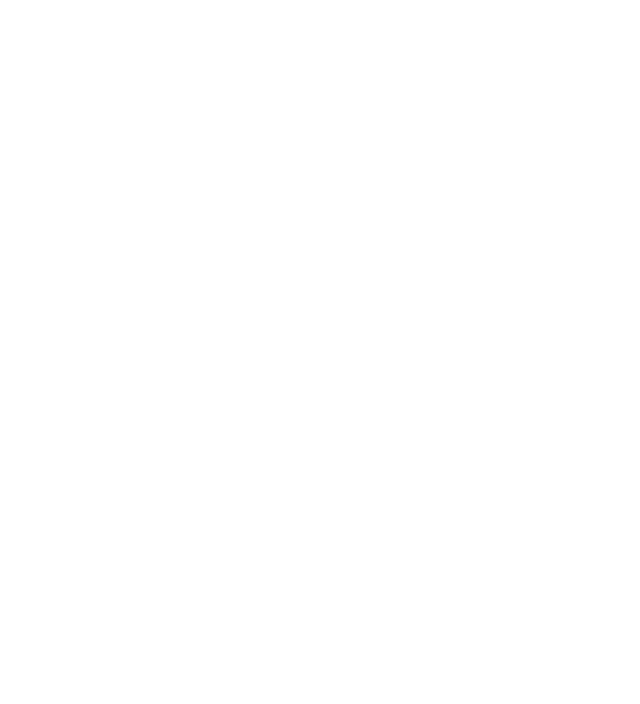
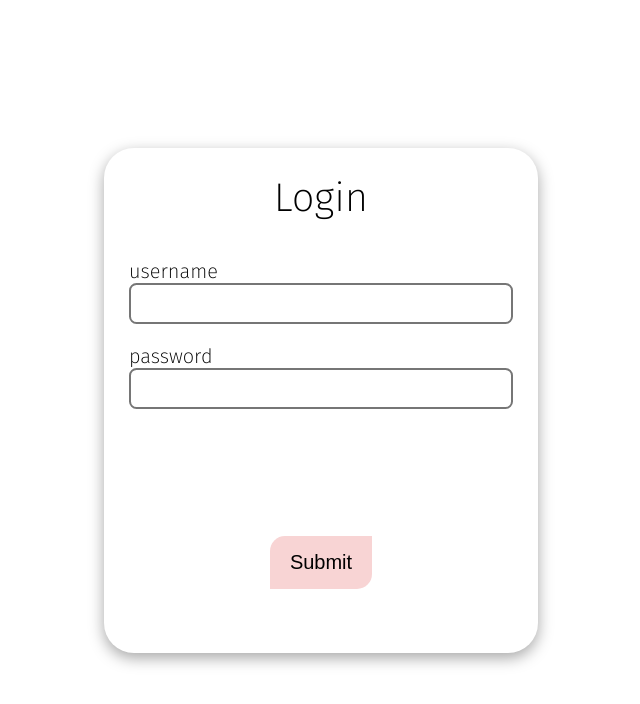
Before and after one commit to tranjm4/social-media-app, a SvelteKit app in the folder client/: page /login in a window 1280 px wide. Shown: the top 704 px of the page, without its empty margins (319-959 px from the left). Built offline with nearby package versions, Linux system fonts and the light colour scheme.

Commit message:
Created basic login page

```diff
--- a/client/src/routes/login/+page.svelte
+++ b/client/src/routes/login/+page.svelte
@@ -0,0 +1,136 @@
+<script lang="ts">
+	import { onMount } from 'svelte';
+	import { fade } from 'svelte/transition';
+
+	let isLoaded = false;
+
+	let username: string;
+	let password: string;
+
+	onMount(() => {
+		let pageLoad = setTimeout(() => {
+			isLoaded = true;
+		}, 500);
+
+		return () => {
+			clearTimeout(pageLoad);
+		};
+	});
+</script>
+
+<main>
+	{#if isLoaded}
+		<div class="login-container" in:fade={{ duration: 300 }}>
+			<h1>Login</h1>
+
+			<form>
+				<div class="form-entry">
+					<label for="username" class="form-label">username</label>
+					<input bind:value={username} type="text" name="username" class="form-text" />
+				</div>
+
+                <div class="form-entry">
+                    <label for="password" class="form-label">password</label>
+                    <input bind:value={password} type="password" name="password" class="form-text" />
+                </div>
+
+                <input id="submit" type="submit" on:click={() => {console.log(username, password)}} value="Submit"/>
+			</form>
+		</div>
+	{:else}
+		<div class="login-container" style="opacity: 0" />
+	{/if}
+</main>
+
+<style>
+	main {
+		height: 100vh;
+		width: 100vw;
+		display: flex;
+		align-items: center;
+		justify-content: center;
+		font-size: 20px;
+		font-weight: 200;
+
+		background-color: white;
+	}
+
+	main h1 {
+		font-weight: 200;
+	}
+
+	h1 {
+		text-align: center;
+	}
+
+	.login-container {
+		padding: 0 25px 25px 25px;
+		aspect-ratio: 4/5;
+		width: 30%;
+        min-width: 300px;
+        max-width: 400px;
+		box-shadow: var(--shadow);
+		border-radius: 1.5em;
+
+        display: flex;
+        flex-direction: column;
+	}
+
+	.form-label {
+		font-size: 1em;
+	}
+
+    .form-entry {
+        display: flex;
+        flex-direction: column;
+        width: 100%;
+
+        margin: 10px 0 10px 0;
+    }
+
+    form {
+        flex-grow: 1;
+        display: flex;
+        flex-direction: column;
+        align-items: center;
+    }
+
+    form:first-child {
+        margin-top: 0;
+    }
+
+    form:last-child {
+        margin-bottom: 0;
+    }
+
+    .form-entry > input {
+        padding: 10px 5px 10px 5px;
+        border-radius: 0.5em;
+        border-style: solid;
+
+        font-weight: 200;
+        font-size: 0.75em;
+    }
+
+    #submit {
+        margin: auto 0 10% 0;
+        width: fit-content;
+        border: none;
+        padding: 0.75em 1em 0.75em 1em;
+        border-radius: 0.75em 0 0.75em 0;
+        background-color: var(--primary-color);
+        font-size: 1em;
+        font-weight: 200;
+
+        transition-duration: 500ms;
+    }
+
+    #submit:hover {
+        cursor: pointer;
+        background-color: var(--secondary-color);
+        border-radius: 0.5em;
+        box-shadow: var(--shadow);
+
+        transition-duration: 500ms;
+    }
+</style>
```
